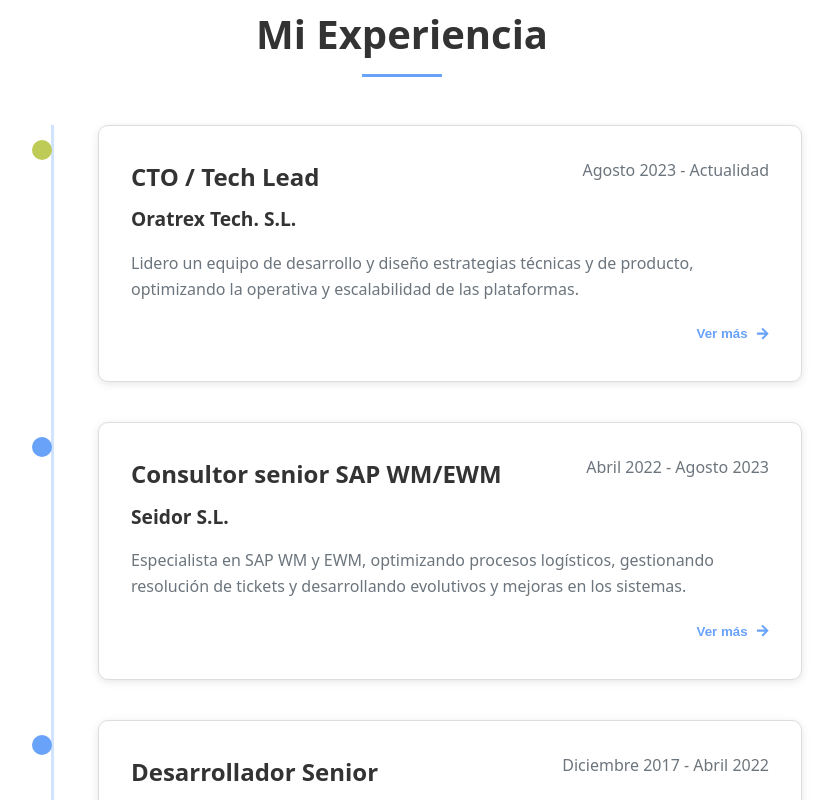
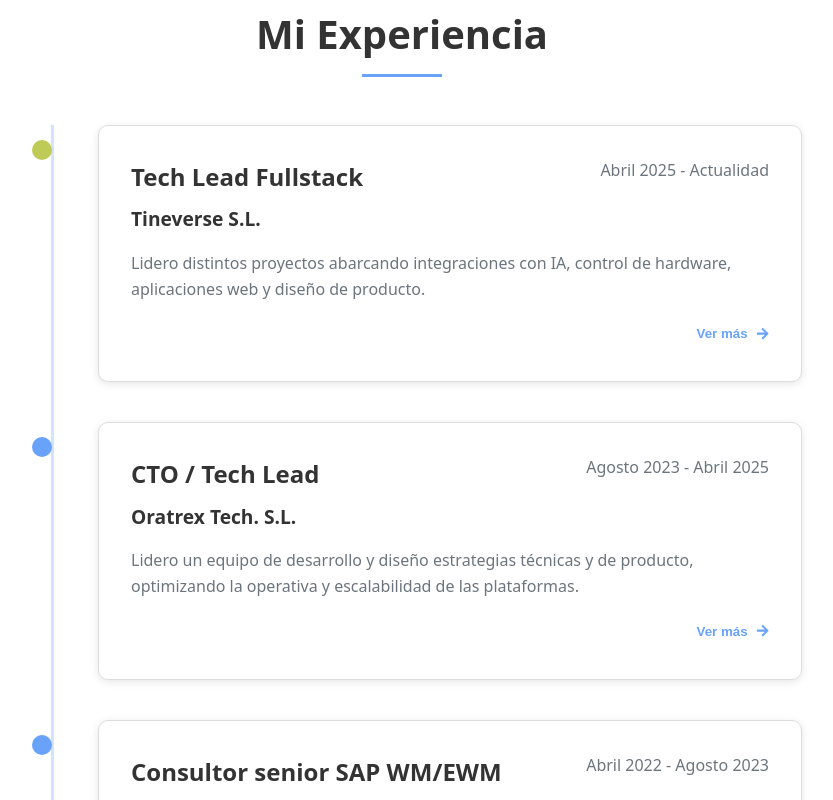
Before and after one commit to ipepio/portfolio, a React (Vite) app: page / in a window 1280 px wide. Shown: the part 1900-2700 px from the top of the page, without its empty margins (238-1071 px from the left). Built offline with nearby package versions, Linux system fonts and the light colour scheme; a web font is replaced by a local one.

Commit message:
Fix Tineverse start year

```diff
--- a/src/data/ExperienceData.ts
+++ b/src/data/ExperienceData.ts
@@ -1,4 +1,29 @@
 export const experienceData = [
+    {
+      id: "Tineverse",
+      position: {
+        es: "Tech Lead Fullstack",
+        en: "Tech Lead Fullstack",
+        ca: "Tech Lead Fullstack"
+      },
+      company: "Tineverse S.L.",
+      period: {
+        es: "Abril 2025 - Actualidad",
+        en: "April 2025 - Present",
+        ca: "Abril 2025 - Actualitat"
+      },
+      description: {
+        es: "Lidero distintos proyectos abarcando integraciones con IA, control de hardware, aplicaciones web y diseño de producto.",
+        en: "I lead various projects spanning AI integrations, hardware control, web applications and product design.",
+        ca: "Lidero diferents projectes que inclouen integracions amb IA, control de maquinari, aplicacions web i disseny de producte."
+      },
+      fullDescription: {
+        es: "Como Tech Lead fullstack, dirijo varios proyectos de carácter transversal, desde integraciones con IA y control de hardware hasta el desarrollo de aplicaciones web y diseño de producto.",
+        en: "As a fullstack Tech Lead, I oversee multiple cross-functional projects from AI integrations and hardware control to web application development and product design.",
+        ca: "Com a Tech Lead fullstack, dirigeixo diversos projectes transversals, des d'integracions amb IA i control de maquinari fins al desenvolupament d'aplicacions web i disseny de producte."
+      },
+      isCurrent: true,  // Añadimos esta propiedad
+    },
     {
       id: "Oratrex",
       position: {
@@ -8,9 +33,9 @@ export const experienceData = [
       },
       company: "Oratrex Tech. S.L.",
       period: {
-        es: "Agosto 2023 - Actualidad",
-        en: "August 2023 - Present",
-        ca: "Agost 2023 - Actualitat"
+        es: "Agosto 2023 - Abril 2025",
+        en: "August 2023 - April 2025",
+        ca: "Agost 2023 - Abril 2025"
       },
       description: {
         es: "Lidero un equipo de desarrollo y diseño estrategias técnicas y de producto, optimizando la operativa y escalabilidad de las plataformas.",
@@ -22,7 +47,7 @@ export const experienceData = [
         en: "As a CTO and Tech Lead at Oratrex Tech, I lead a team of developers, establishing technical and product strategies to enhance system efficiency and scalability. I have built a back-office from scratch to manage internal operations and developed the digital ticket format Smart Ticket (.smtk) along with its application. I also design applications for music festivals and integrate ticketing platforms. I implement a CI/CD system that has reduced deployment time by over 80% and manage an internal ticketing system for issue resolution. I apply agile methodologies and Scrum while integrating advanced strategies in AWS and Kubernetes to achieve a robust and self-scaling architecture.",
         ca: "Com a CTO i Tech Lead a Oratrex Tech, lidero un equip de desenvolupadors, establint estratègies tècniques i de producte per millorar l’eficiència i l’escalabilitat del sistema. He creat un backoffice des de zero per gestionar operacions internes i desenvolupat el format d’entrada digital Smart Ticket (.smtk) amb la seva aplicació. També dissenyo aplicacions per a festivals de música i integro plataformes de ticketing. Implemento un sistema de CI/CD que ha reduït el temps de desplegament en més d’un 80% i gestiono un sistema intern de tickets per a la resolució d’incidències. Aplico metodologies àgils i Scrum, a més d’integrar estratègies avançades en AWS i Kubernetes per aconseguir una arquitectura robusta i auto-escalable."
       },
-      isCurrent: true,  // Añadimos esta propiedad
+      isCurrent: false,  // Añadimos esta propiedad
     },
     {
       id: "Seidor",
```
